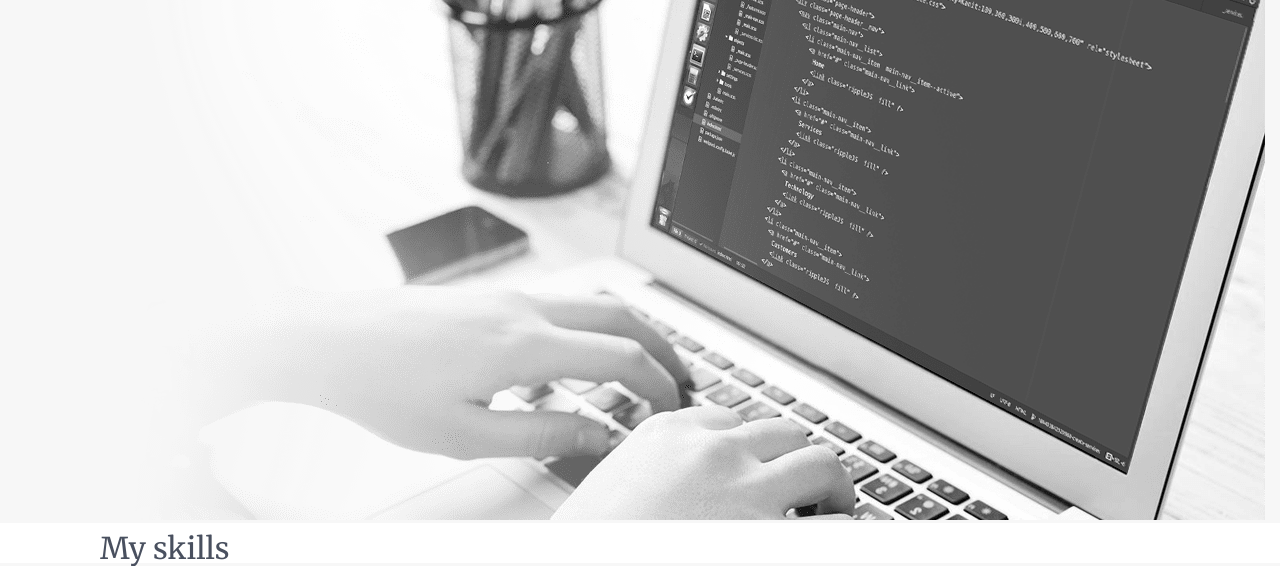
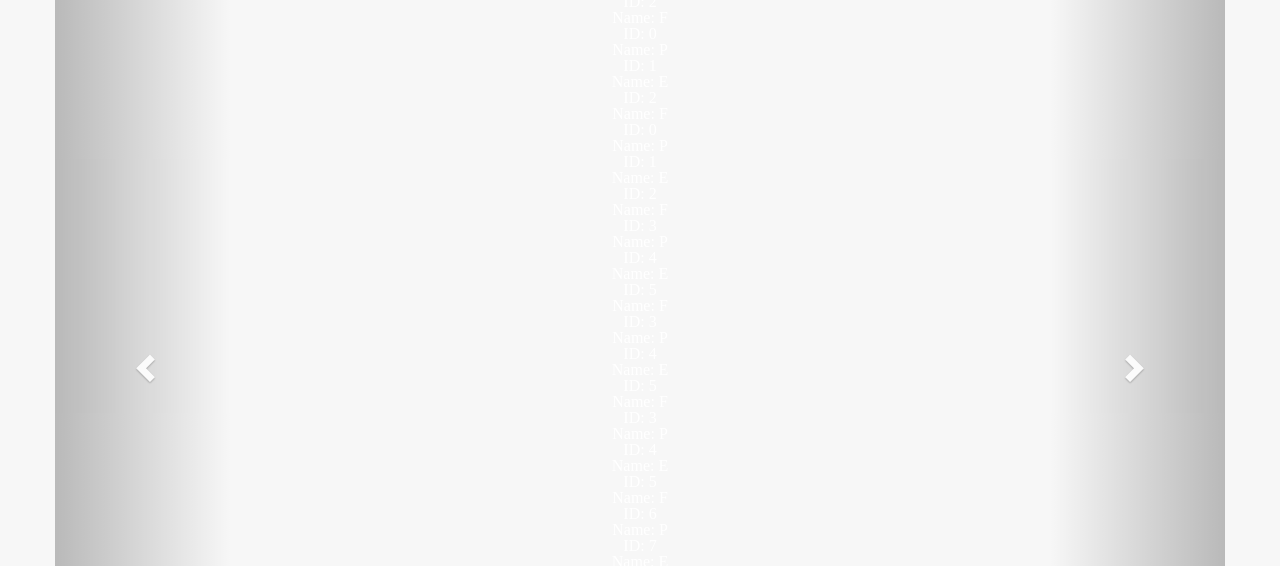
Before and after one commit to OlgaOrlova/nick_portfolio, a plain HTML site: page index.html in a window 1280 px wide. Shown: the part 604-1170 px from the top of the page. Drawn offline with Linux system fonts and the light colour scheme.

Commit message:
simplify

```diff
--- a/index.html
+++ b/index.html
@@ -79,68 +79,7 @@
 						<li data-target="#carousel-example-generic" data-slide-to="2"></li>
 					</ol>
 					<!-- Контент слайда (slider wrap)-->
-					<div class="carousel-inner  text-center">
-						<div class="item active  text-center" id="output">
 
-
-
-<!--
-							<div class=" col-lg-4 col-md-4 col-sm-4 col-xs-4 col-xxs-4 ">
-								<a href="">
-									<div class="category-tileWorks "  > <img width="300" height="250" src="" alt="dropbox, Twitter Kit, Fabric"><button class="buttonNew"></button></div>
-
-								</a>
-							</div>
-							<div class="col-lg-4 col-md-4 col-sm-4 col-xs-4 col-xxs-4 " >
-								<a href="#">
-									<div class="category-tileWorks "> <img width="300" height="250" src="" alt="dropbox, Twitter Kit, Fabric"><button class="buttonNew"></button> </div>
-								</a>
-							</div>
-							<div class="col-lg-4 col-md-4 col-sm-4 col-xs-4 col-xxs-4">
-								<a href="#">
-									<div class="category-tileWorks "> <img width="300" height="250" src="" alt="dropbox, Twitter Kit, Fabric"> <button class="buttonNew"></button></div>
-								</a>
-							</div>
--->
-						</div>
-						<div class="item" id="outputtwo">
-<!--
-							<div class="col-lg-4 col-md-4 col-sm-4 col-xs-4 col-xxs-4">
-								<a href="#">
-									<div class="category-tileWorks"> <img width="300" height="250" src="" alt="dropbox, Twitter Kit, Fabric"> </div>
-								</a>
-							</div>
-							<div class="col-lg-4 col-md-4 col-sm-4 col-xs-4 col-xxs-4">
-								<a href="#">
-									<div class="category-tileWorks"> <img width="300" height="250" src="" alt="dropbox, Twitter Kit, Fabric"> </div>
-								</a>
-							</div>
-							<div class="col-lg-4 col-md-4 col-sm-4 col-xs-4 col-xxs-4">
-								<a href="#">
-									<div class="category-tileWorks"> <img width="350" height="250" src="" alt="dropbox, Twitter Kit, Fabric"> </div>
-								</a>
-							</div>
--->
-						</div>
-						<div class="item" id="outputhree">
-<!--
-							<div class="col-lg-4 col-md-4 col-sm-4 col-xs-4 col-xxs-4">
-								<a href="#">
-									<div class="category-tileWorks"> <img width="300" height="250" src="" alt="dropbox, Twitter Kit, Fabric"> </div>
-								</a>
-							</div>
-							<div class="col-lg-4 col-md-4 col-sm-4 col-xs-4 col-xxs-4">
-								<a href="#">
-									<div class="category-tileWorks"> <img width="300" height="250" src="" alt="dropbox, Twitter Kit, Fabric"> </div>
-								</a>
-							</div>
-							<div class="col-lg-4 col-md-4 col-sm-4 col-xs-4 col-xxs-4">
-								<a href="#">
-									<div class="category-tileWorks"> <img width="300" height="250" src="" alt="dropbox, Twitter Kit, Fabric"> </div>
-								</a>
-							</div>
--->
-						</div>
 					<div class="carousel-inner  text-center" id="slideContainer">
 
 					</div>
--- a/js/script.js
+++ b/js/script.js
@@ -78,33 +78,45 @@ var data2 =[
 }];
 
 function initCarusel(data , data1 , data2 ){
-	var slide = createSlide();
-	createItems(data, slide);
+
+	createItems(data );
+	createItems(data1 );
+	createItems(data2 );
 }
 
- function createItems(data, slide){
+ function createItems(data ){
+	 var slideContainer = document.getElementById("slideContainer");
+
+	var slide = document.createElement('div');
+	var slide1 = document.createElement('div');
+	var slide2 = document.createElement('div');
+	 slide.class="item";
+	 slide1.class="item";
+	 slide2.class="item";
 	for(var i = 0; i < data.length; i++){
-		createItem(data[i], slide);
+		slide.appendChild(createItem(data[i]));
 	}
+	 for(var i = 0; i < data.length; i++){
+		slide1.appendChild(createItem(data[i]));
+	}
+	 for(var i = 0; i < data.length; i++){
+		slide2.appendChild(createItem(data[i]));
+	}
+	 slideContainer.appendChild(slide);
+	 slideContainer.appendChild(slide1);
+	 slideContainer.appendChild(slide2);
  }
 
 
-function createSlide() {
-	var slideContainer = document.getElementById("slideContainer");
-	var slide = document.createElement('div');
-	slide.className = "item active";
-	slide.idName = "output";
-	slideContainer.appendChild(slide);
-		var item= document.createElement("div");
-	item.style.background = "#FF00000";
-	item.style.width = 100;
-	item.style.height = 100;
-	slide.appendChild(item);
-	return slide;
 
-}
+function createItem(person) {
 
-function createItem(person , slide) {
+	var item = document.createElement('div');
+
+	var text = "<b>ID:</b> " + person.id + "<br>";
+	text = text + "<b>Name:</b> " + person.name;
+	item.innerHTML = text;
+	return item;
 	/*var listButton = document.createElement('button');
 	listButton.className = "category-tileWorks col-lg-4 col-md-4 col-sm-4 col-xs-4 col-xxs-4";
 	var text = "<b>ID:</b> " + person.id + "<br>";
@@ -132,5 +144,9 @@ function createItem(person , slide) {
 	item.style.width = 100;
 	item.style.height = 100;
 	slide.appendChild(item);*/
+
+
 }
+
+
 initCarusel(data, data1, data2);
```
